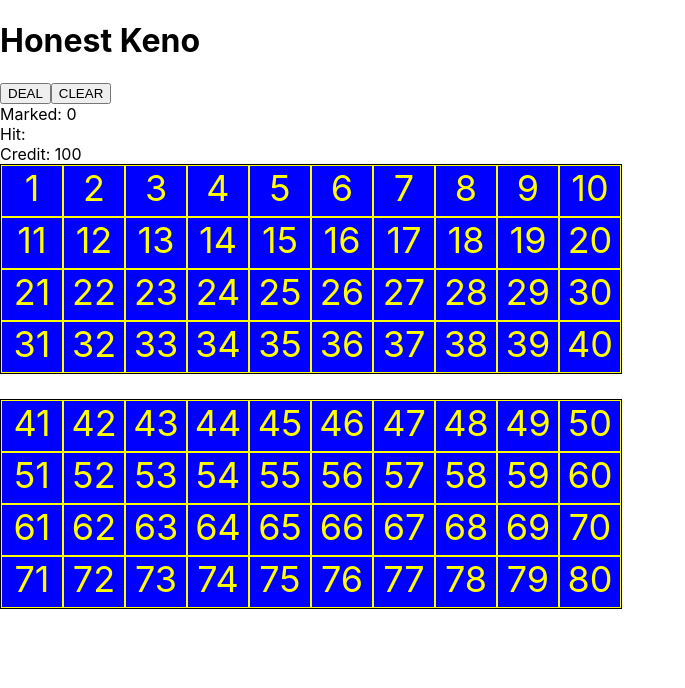
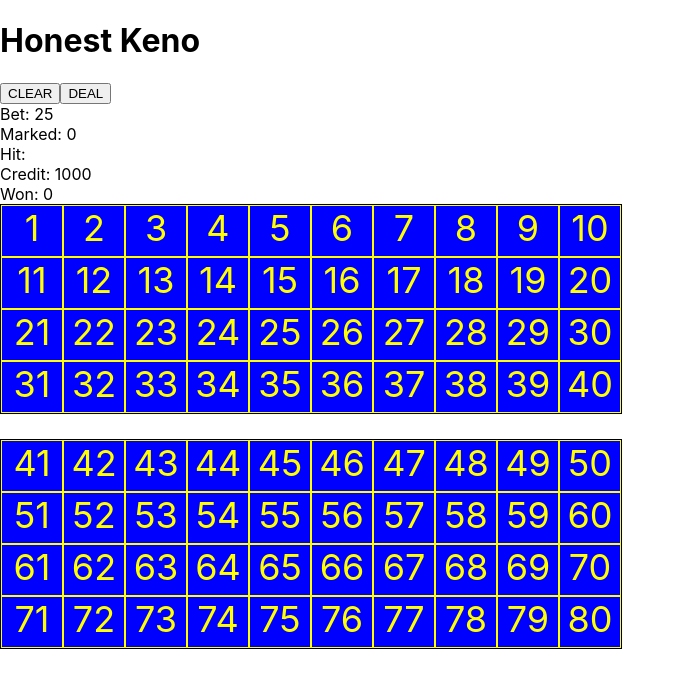
Before and after one commit to AdamMattas/honest_keno, a React (Create React App) app: page / in a window 1280 px wide. Shown: the top 688 px of the page, without its empty margins (0-685 px from the left). Built offline with nearby package versions, Linux system fonts and the light colour scheme.

Commit message:
added winnings calculator

```diff
--- a/src/components/display.jsx
+++ b/src/components/display.jsx
@@ -5,9 +5,11 @@ class Display extends Component {
   render() {
     return (
       <div>
+        <div>Bet: {this.props.bet}</div>
         <div>Marked: {this.props.marked}</div>
         <div>Hit: {this.props.hits}</div>
         <div>Credit: {this.props.credit}</div>
+        <div>Won: {this.props.winnings}</div>
       </div>
     );
   }
--- a/src/components/machine.jsx
+++ b/src/components/machine.jsx
@@ -3,6 +3,7 @@ import ClearButton from "./clearButton";
 import DealButton from "./dealButton";
 import Display from "./display";
 import SingleCard from "./singleCard";
+import calculator from "./workers/calculator";
 import dealer from "./workers/dealer";
 
 class Machine extends Component {
@@ -14,7 +15,8 @@ class Machine extends Component {
     hitNumbers: [],
     hit: "",
     bet: 25,
-    credit: 100
+    credit: 1000,
+    winnings: 0
   };
 
   componentDidMount() {
@@ -72,9 +74,14 @@ class Machine extends Component {
   deal = numbers => {
     const random = dealer.deal();
     const hits = dealer.compareNumbers(random, this.state.marked);
+    const winnings = calculator.calculateWinnings(
+      hits,
+      this.state.marked,
+      this.state.bet
+    );
     const kenoNumbers = dealer.setStatus(random, hits, numbers);
 
-    this.setState({ kenoNumbers, random, hit: hits.length });
+    this.setState({ kenoNumbers, random, winnings, hit: hits.length });
   };
 
   clearSingleCard = () => {
@@ -92,13 +99,19 @@ class Machine extends Component {
   };
 
   render() {
-    const { marked, hit, credit } = this.state;
+    const { bet, marked, hit, credit, winnings } = this.state;
 
     return (
       <React.Fragment>
+        <ClearButton clear={this.clearSingleCard} />
         <DealButton deal={this.initDeal} />
-        <ClearButton clear={this.clearSingleCard} />
-        <Display marked={marked.length} hits={hit} credit={credit} />
+        <Display
+          bet={bet}
+          marked={marked.length}
+          hits={hit}
+          credit={credit}
+          winnings={winnings}
+        />
         <SingleCard data={this.state.kenoNumbers} numSelect={this.numClick} />
       </React.Fragment>
     );
--- /dev/null
+++ b/src/components/workers/calculator.jsx
@@ -0,0 +1,24 @@
+const spots = [
+  [0], //0 1
+  [0, 15], //1 2
+  [0, 2, 48], //2 3
+  [0, 2, 5, 75], //3 4
+  [0, 0, 3, 13, 838], //4 5
+  [0, 0, 3, 4, 75, 1660], //5 6
+  [0, 0, 1, 2, 22, 422, 7000], //6 7
+  [0, 0, 0, 2, 13, 100, 1670, 10000], //7 8
+  [0, 0, 0, 1, 6, 44, 362, 4700, 10000], //8 9
+  [0, 0, 0, 0, 5, 24, 146, 1000, 4500, 10000] //9 10
+];
+
+export function calculateWinnings(hits, marked, bet) {
+  console.log("SPOTS!", spots);
+  console.log("Hits: ", hits);
+  console.log("Marked: ", marked);
+  console.log("Bet: ", bet);
+  console.log("Won!", spots[marked.length - 1][hits.length - 1]);
+}
+
+export default {
+  calculateWinnings
+};
```
